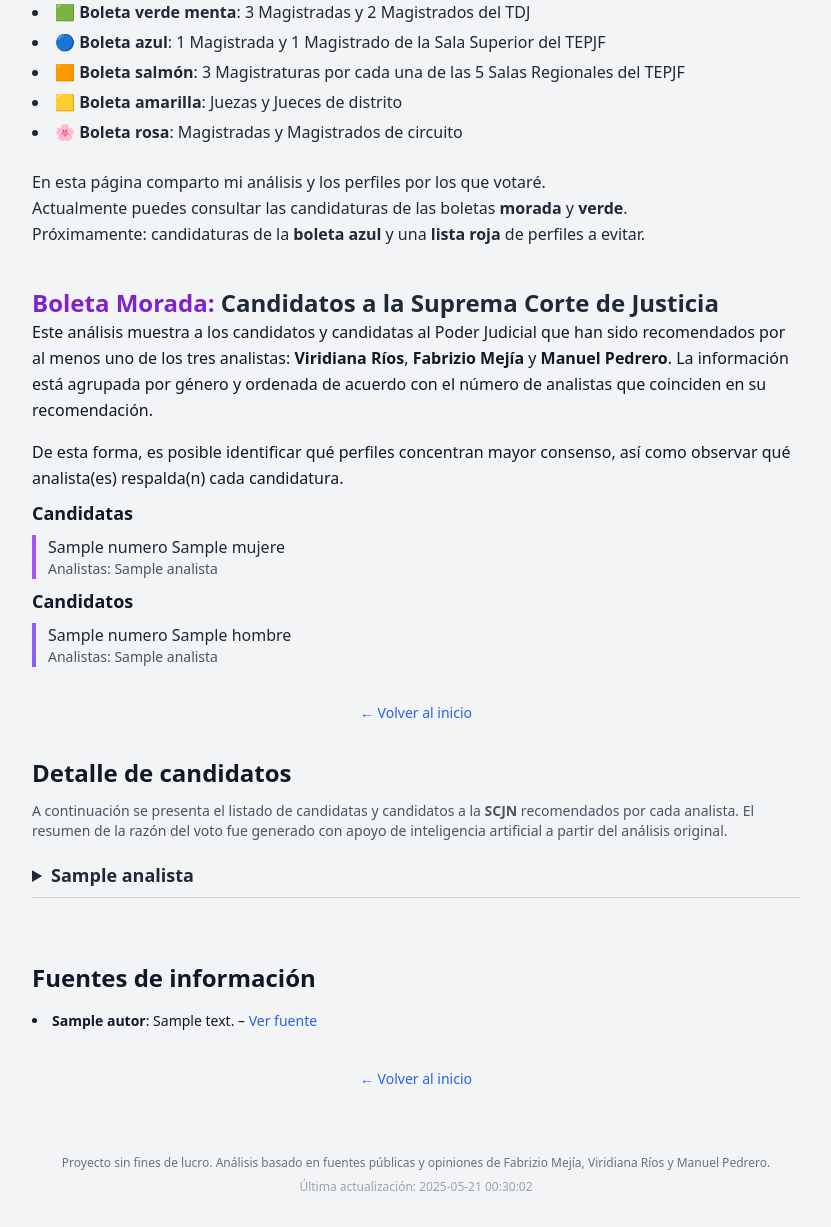
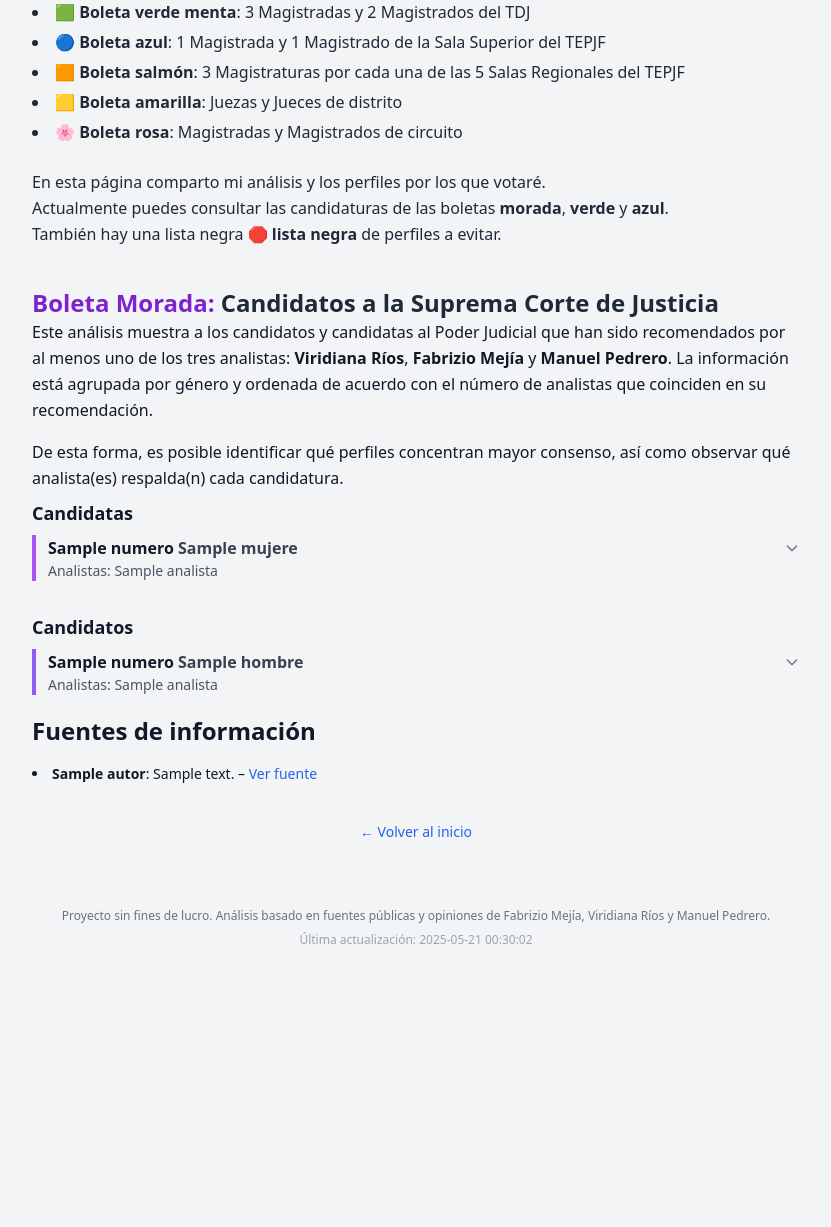
Before and after one commit to cuauhtemocbe/judicial-candidates-mx, a Flask app: template app/templates/index.html in a window 1280 px wide. Shown: the part 349-1576 px from the top of the page, without its empty margins (224-1055 px from the left). After the commit the page ends 1293 px from the top, so only its background shows below. Run offline with Flask 3, Linux system fonts and the light colour scheme; the template is opened without the code that fills it: most values are stand-ins (such as "Sample title", 1, 10 or a date in 2020); some libraries are stand-ins or nearby versions.

Commit message:
Update design

```diff
--- a/app/templates/index.html
+++ b/app/templates/index.html
@@ -8,7 +8,8 @@
   <h2 class="text-3xl font-bold text-center">Participa en la elección del Poder Judicial</h2>
   <div class="w-24 h-1 mx-auto rounded-full mb-2"></div>
   <p>
-    Este 2025 marca un hecho sin precedentes: la ciudadanía podrá votar por quienes ocuparán cargos clave en el Poder Judicial. La votación será el <strong>próximo domingo 1 de junio de 2025</strong>.
+    Este 2025 marca un hecho sin precedentes: la ciudadanía podrá votar por quienes ocuparán cargos clave en el Poder
+    Judicial. La votación será el <strong>próximo domingo 1 de junio de 2025</strong>.
   </p>
 
   <p>
@@ -26,8 +27,9 @@
 
   <p>
     En esta página comparto mi análisis y los perfiles por los que votaré.<br>
-    Actualmente puedes consultar las candidaturas de las boletas <strong>morada</strong> y <strong>verde</strong>.<br>
-    Próximamente: candidaturas de la <strong>boleta azul</strong> y una <strong>lista roja</strong> de perfiles a evitar.
+    Actualmente puedes consultar las candidaturas de las boletas <strong>morada</strong>, <strong>verde</strong> y
+    <strong>azul</strong>. <br>
+    También hay una lista negra <strong>🛑 lista negra</strong> de perfiles a evitar.
   </p>
 </section>
 
@@ -36,78 +38,84 @@
     <span class="text-purple-700">Boleta Morada: </span>Candidatos a la Suprema Corte de Justicia
   </h2>
   <p>
-    Este análisis muestra a los candidatos y candidatas al Poder Judicial que han sido recomendados por al menos uno de los tres analistas:
+    Este análisis muestra a los candidatos y candidatas al Poder Judicial que han sido recomendados por al menos uno de
+    los tres analistas:
     <strong>Viridiana Ríos</strong>, <strong>Fabrizio Mejía</strong> y <strong>Manuel Pedrero</strong>.
-    La información está agrupada por género y ordenada de acuerdo con el número de analistas que coinciden en su recomendación.
+    La información está agrupada por género y ordenada de acuerdo con el número de analistas que coinciden en su
+    recomendación.
   </p>
   <p class="mt-4">
-    De esta forma, es posible identificar qué perfiles concentran mayor consenso, así como observar qué analista(es) respalda(n) cada candidatura.
+    De esta forma, es posible identificar qué perfiles concentran mayor consenso, así como observar qué analista(es)
+    respalda(n) cada candidatura.
   </p>
 
   <h3 class="text-lg font-semibold mt-2 mb-2">Candidatas</h3>
-<ul class="space-y-2">
+  <ul class="space-y-3">
     {% for c in resumen["mujeres"] %}
     <li class="border-l-4 border-purple-500 pl-3">
-    <p class="text-base text-gray-800 font-medium">
-      {{ c.numero }} {{ c.nombre }}
-    </p>
-    <p class="text-sm text-gray-600">Analistas: {{ c.analistas | join(', ') }}</p>
-  </li>
+      <div class="flex items-center justify-between">
+        <button class="text-left focus:outline-none group" onclick="
+        document.getElementById('detalle-mujer-{{ loop.index }}').classList.toggle('hidden');
+        document.getElementById('icon-mujer-{{ loop.index }}').classList.toggle('rotate-180');
+      ">
+          <span class="text-base font-semibold text-gray-900">{{ c.numero }}</span>
+          <span class="text-base font-semibold text-gray-700"> {{ c.nombre }}</span>
+        </button>
+        <svg id="icon-mujer-{{ loop.index }}" class="w-4 h-4 text-gray-500 transition-transform duration-200"
+          fill="none" stroke="currentColor" viewBox="0 0 24 24">
+          <path stroke-linecap="round" stroke-linejoin="round" stroke-width="2" d="M19 9l-7 7-7-7" />
+        </svg>
+      </div>
+
+      <!-- SIEMPRE VISIBLE -->
+      <p class="text-sm text-gray-600 mb-1">Analistas: {{ c.analistas | join(', ') }}</p>
+
+      <!-- DETALLE OCULTO -->
+      <div id="detalle-mujer-{{ loop.index }}" class="hidden mt-2">
+        {% for analista in c.analistas %}
+        <div class="ml-4 mt-1">
+          <p class="text-sm font-semibold text-gray-600">Análisis {{ analista }}:</p>
+          <p class="text-sm text-gray-700 text-justify">{{ c.detalle[analista] }}</p>
+        </div>
         {% endfor %}
-</ul>
-
-<h3 class="text-lg font-semibold mt-2 mb-2">Candidatos</h3>
-<ul class="space-y-2">
-  {% for c in resumen["hombres"] %}
-  <li class="border-l-4 border-violet-500 pl-3">
-    <p class="text-base text-gray-800 font-medium">
-      {{ c.numero }} {{ c.nombre }}
-    </p>
-    <p class="text-sm text-gray-600">Analistas: {{ c.analistas | join(', ') }}</p>
-  </li>
-  {% endfor %}
-</ul>
-<p class="text-center mt-8">
-  <a href="{{ url_for('main.index') }}" class="text-blue-600 hover:underline text-sm">← Volver al inicio</a>
-</p>
-<section class="max-w-3xl mx-auto mt-8 mb-12">
-  <h2 class="text-2xl font-semibold mb-3">Detalle de candidatos</h2>
-  <p class="text-sm text-gray-600 mb-3">
-    A continuación se presenta el listado de candidatas y candidatos a la <strong>SCJN</strong> recomendados por cada analista.
-    El resumen de la razón del voto fue generado con apoyo de inteligencia artificial a partir del análisis original.
-  </p>
-
-  {% for analista, secciones in data.items() %}
-  <details class="mb-6 group">
-    <summary class="font-semibold text-lg cursor-pointer text-gray-800 hover:text-blue-600 py-2 border-b border-gray-300">
-      {{ analista.capitalize() }}
-    </summary>
-
-    <div class="mt-3 space-y-4 pl-2 border-l border-gray-200">
-      {% for genero, personas in secciones.items() %}
-      <div>
-        <h1 class="text-sm font-semibold text-gray-600 mb-1">{{ genero.capitalize() }}</h1>
-        <ul class="space-y-2">
-          {% for p in personas %}
-          <li>
-            <div class="flex flex-col text-base text-gray-800 leading-snug">
-              <div>
-                <span class="font-semibold">{{ p.numero }}</span> {{ p.nombre }}
-              </div>
-              <p class="text-sm text-gray-700 text-justify pl-4 mt-0.5">
-                {{ p.razones }}
-              </p>
       </div>
     </li>
     {% endfor %}
   </ul>
 
+  <h3 class="text-lg font-semibold mt-8 mb-2">Candidatos</h3>
+  <ul class="space-y-3">
+    {% for c in resumen["hombres"] %}
+    <li class="border-l-4 border-violet-500 pl-3">
+      <div class="flex items-center justify-between">
+        <button class="text-left focus:outline-none group" onclick="
+        document.getElementById('detalle-hombre-{{ loop.index }}').classList.toggle('hidden');
+        document.getElementById('icon-hombre-{{ loop.index }}').classList.toggle('rotate-180');
+      ">
+          <span class="text-base font-semibold text-gray-900">{{ c.numero }}</span>
+          <span class="text-base font-semibold text-gray-700"> {{ c.nombre }}</span>
+        </button>
+        <svg id="icon-hombre-{{ loop.index }}" class="w-4 h-4 text-gray-500 transition-transform duration-200"
+          fill="none" stroke="currentColor" viewBox="0 0 24 24">
+          <path stroke-linecap="round" stroke-linejoin="round" stroke-width="2" d="M19 9l-7 7-7-7" />
+        </svg>
+      </div>
+
+      <!-- SIEMPRE VISIBLE -->
+      <p class="text-sm text-gray-600 mb-1">Analistas: {{ c.analistas | join(', ') }}</p>
+
+      <!-- DETALLE OCULTO -->
+      <div id="detalle-hombre-{{ loop.index }}" class="hidden mt-2">
+        {% for analista in c.analistas %}
+        <div class="ml-4 mt-1">
+          <p class="text-sm font-semibold text-gray-600">Análisis {{ analista }}:</p>
+          <p class="text-sm text-gray-700 text-justify">{{ c.detalle[analista] }}</p>
         </div>
         {% endfor %}
       </div>
-  </details>
+    </li>
     {% endfor %}
-</section>
+  </ul>
 
   <section id="fuentes" class="max-w-3xl mx-auto pt-4">
     <h2 class="text-2xl font-semibold mb-4">Fuentes de información</h2>
```
Also changed, not shown: app/templates/boleta_verde.html (+40 -8 lines), app/templates/boleta_morada.html (added). Lines whose indentation alone changed are shown as unchanged.
